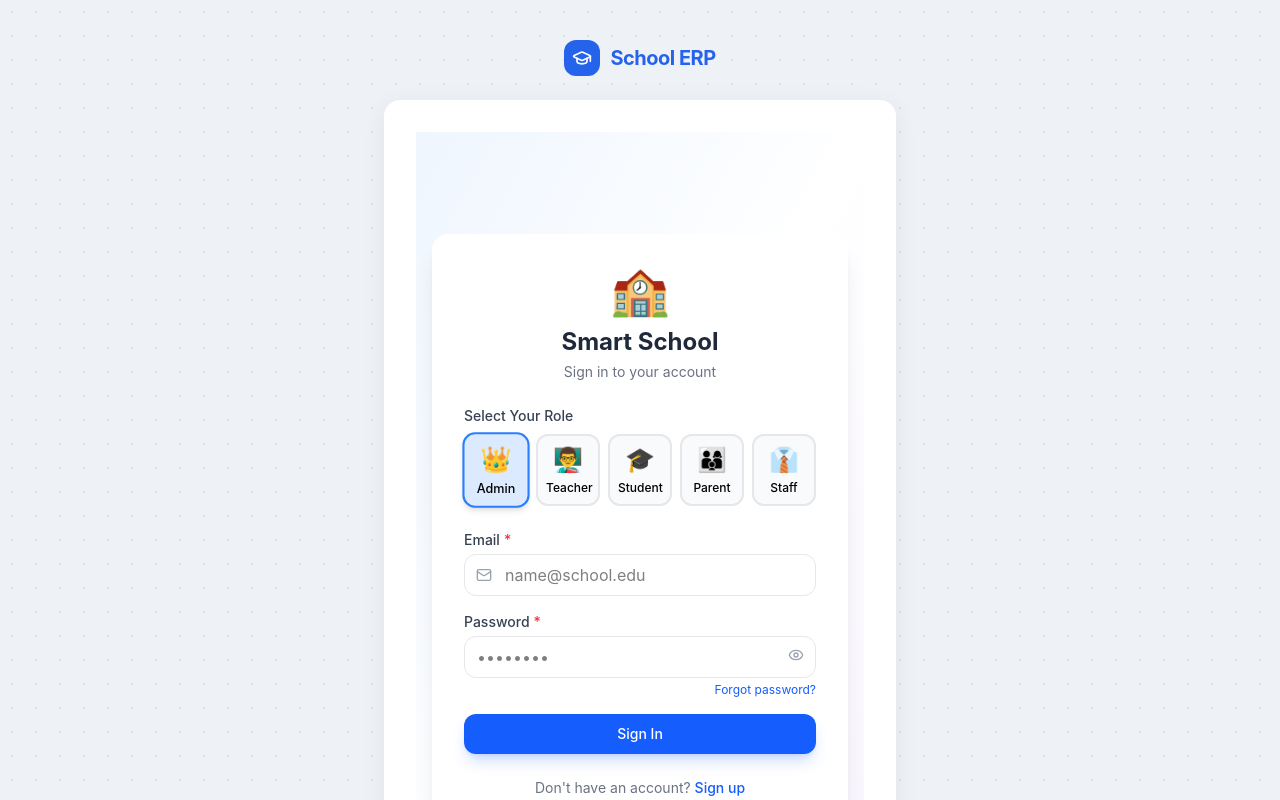
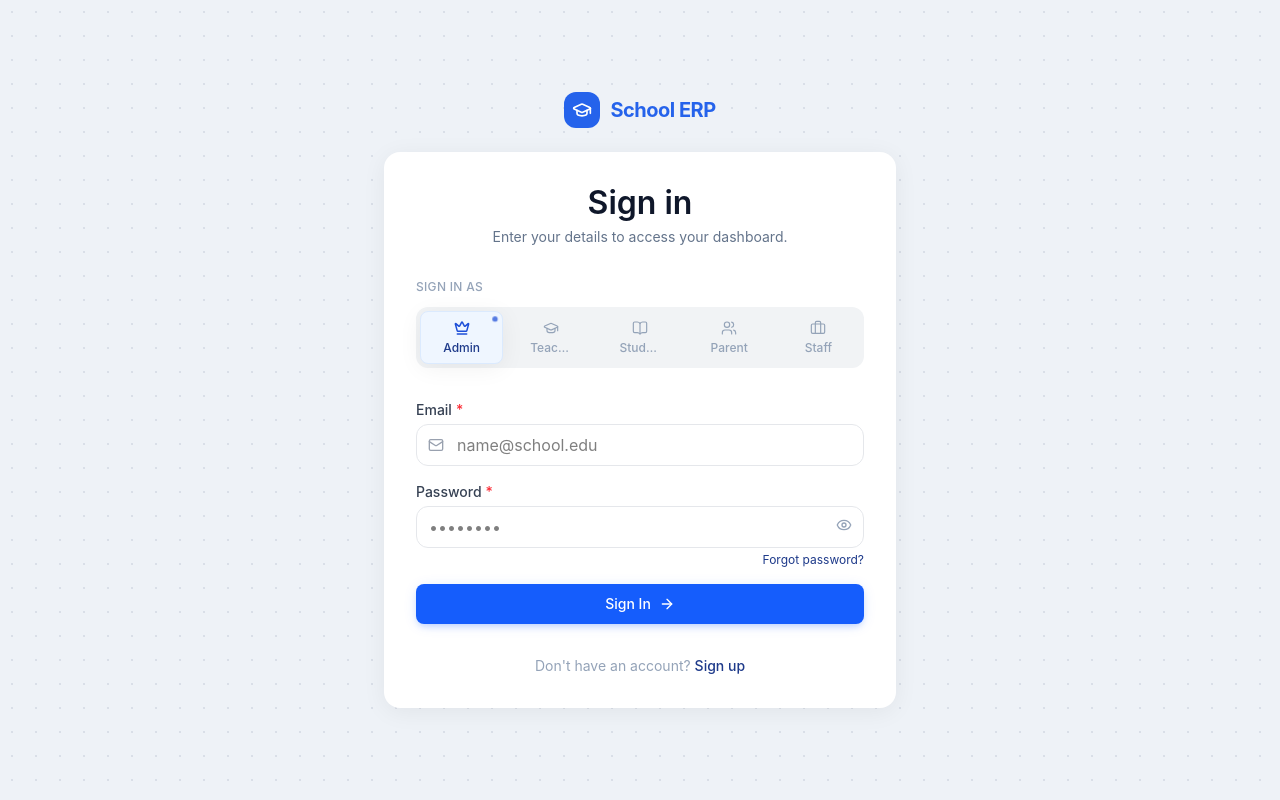
Before and after one commit to HJ4561/nexgen-ai-school, a React (Vite) app: page /login in a window 1280 px wide. Shown: the top 800 px of the page. Built offline with nearby package versions, Linux system fonts and the light colour scheme.

Commit message:
Fix: login and Register page

```diff
--- a/src/modules/auth/pages/Login.jsx
+++ b/src/modules/auth/pages/Login.jsx
@@ -2,7 +2,17 @@
 import { useState } from 'react';
 import { useDispatch, useSelector } from 'react-redux';
 import { Link } from 'react-router-dom';
-import { Mail, Eye, EyeOff } from 'lucide-react';
+import {
+  Mail,
+  Eye,
+  EyeOff,
+  Crown,
+  GraduationCap,
+  BookOpen,
+  Users,
+  Briefcase,
+  ArrowRight,
+} from 'lucide-react';
 
 import Button from '@/components/ui/Button';
 import Input from '@/components/ui/Input';
@@ -15,6 +25,60 @@ const ROLES = [
   { value: 'parent', label: 'Parent', icon: '👨‍👩‍👦' },
   { value: 'staff', label: 'Staff', icon: '👔' },
 ];
+
+// Presentational-only — same ROLES values/labels drive functionality.
+const ROLE_ICONS = {
+  admin: Crown,
+  teacher: GraduationCap,
+  student: BookOpen,
+  parent: Users,
+  staff: Briefcase,
+};
+
+// Maps each role onto its token set from the @theme block.
+// Staff falls back to brand-secondary since no staff-* tokens exist yet.
+const ROLE_STYLES = {
+  admin: {
+    light: 'bg-admin-light',
+    border: 'border-admin-border',
+    text: 'text-admin-text',
+    icon: 'text-admin-primary',
+    dot: 'bg-admin-primary',
+    btn: 'bg-admin-primary hover:bg-admin-hover',
+  },
+  teacher: {
+    light: 'bg-teacher-light',
+    border: 'border-teacher-border',
+    text: 'text-teacher-text',
+    icon: 'text-teacher-primary',
+    dot: 'bg-teacher-primary',
+    btn: 'bg-teacher-primary hover:bg-teacher-hover',
+  },
+  student: {
+    light: 'bg-student-light',
+    border: 'border-student-border',
+    text: 'text-student-text',
+    icon: 'text-student-primary',
+    dot: 'bg-student-primary',
+    btn: 'bg-student-primary hover:bg-student-hover',
+  },
+  parent: {
+    light: 'bg-parent-light',
+    border: 'border-parent-border',
+    text: 'text-parent-text',
+    icon: 'text-parent-primary',
+    dot: 'bg-parent-primary',
+    btn: 'bg-parent-primary hover:bg-parent-hover',
+  },
+  staff: {
+    light: 'bg-brand-secondary/10',
+    border: 'border-brand-secondary/30',
+    text: 'text-brand-secondary',
+    icon: 'text-brand-secondary',
+    dot: 'bg-brand-secondary',
+    btn: 'bg-brand-secondary hover:opacity-90',
+  },
+};
 
 function Login() {
   const dispatch = useDispatch();
@@ -49,43 +113,60 @@ function Login() {
     }
   };
 
+  const activeStyle = ROLE_STYLES[selectedRole];
+
   return (
-    <div className="min-h-screen flex items-center justify-center bg-gradient-to-br from-blue-50 via-white to-purple-50 p-4">
-      <div className="w-full max-w-md bg-white rounded-2xl shadow-xl p-8 space-y-6">
+    <div className="w-full max-w-md mx-auto space-y-8 font-sans">
       <div className="text-center">
-          <div className="text-5xl mb-3">🏫</div>
-          <h2 className="text-2xl font-bold text-gray-800">Smart School</h2>
-          <p className="text-sm text-gray-500 mt-1">Sign in to your account</p>
+  <h2 className="text-3xl font-semibold text-text-primary">Sign in</h2>
+  <p className="text-sm text-text-secondary mt-1">
+    Enter your details to access your dashboard.
+  </p>
 </div>
 
-        {/* Role Selection */}
+      {/* Role selector */}
       <div>
-          <label className="block text-sm font-medium text-gray-700 mb-2">
-            Select Your Role
+        <label className="block text-xs font-medium tracking-wide uppercase text-text-muted mb-3">
+          Sign in as
         </label>
-          <div className="grid grid-cols-5 gap-2">
-            {ROLES.map((role) => (
+        <div className="grid grid-cols-5 gap-1.5 p-1 bg-surface-muted rounded-card">
+          {ROLES.map((role) => {
+            const Icon = ROLE_ICONS[role.value];
+            const style = ROLE_STYLES[role.value];
+            const active = selectedRole === role.value;
+            return (
               <button
                 key={role.value}
                 type="button"
                 onClick={() => setSelectedRole(role.value)}
                 className={`
-                  p-2 rounded-xl border-2 text-center transition-all duration-200
-                  ${selectedRole === role.value
-                    ? 'bg-blue-100 border-blue-500 shadow-md scale-105'
-                    : 'bg-gray-50 border-gray-200 hover:bg-gray-100'
+                  relative flex flex-col items-center gap-1 py-2.5 rounded-button
+                  text-xs font-medium leading-tight transition-all duration-200 border
+                  ${active
+                    ? `${style.light} ${style.border} ${style.text} shadow-soft`
+                    : 'bg-transparent border-transparent text-text-muted hover:text-text-secondary'
                   }
                 `}
               >
-                <div className="text-2xl">{role.icon}</div>
-                <div className="text-xs font-medium mt-1">{role.label}</div>
+                {active && (
+                  <span
+                    className={`absolute top-1 right-1 w-1.5 h-1.5 rounded-full ${style.dot} animate-pulse-dot`}
+                  />
+                )}
+                <Icon
+                  size={16}
+                  strokeWidth={active ? 2.25 : 1.75}
+                  className={active ? style.icon : ''}
+                />
+                <span className="truncate max-w-full">{role.label}</span>
               </button>
-            ))}
+            );
+          })}
         </div>
       </div>
 
       {error && (
-          <div className="bg-red-50 border border-red-200 text-red-600 px-4 py-3 rounded-lg text-sm">
+        <div className="bg-danger-bg border border-danger/20 text-danger-text px-4 py-3 rounded-input text-sm">
           {error}
         </div>
       )}
@@ -114,7 +195,7 @@ function Login() {
               <button
                 type="button"
                 onClick={() => setShowPassword((v) => !v)}
-                  className="text-gray-400 hover:text-gray-600 transition-colors"
+                className="text-text-muted hover:text-text-secondary transition-colors"
                 tabIndex={-1}
               >
                 {showPassword ? <EyeOff size={16} /> : <Eye size={16} />}
@@ -126,29 +207,39 @@ function Login() {
           <div className="flex justify-end">
             <Link
               to="/forgot-password"
-                className="text-xs text-blue-600 hover:text-blue-800 transition-colors"
+              className={`text-xs ${activeStyle.text} hover:opacity-80 transition-opacity`}
             >
               Forgot password?
             </Link>
           </div>
         </div>
 
-          <Button type="submit" fullWidth disabled={loading}>
-            {loading ? 'Signing in...' : 'Sign In'}
+        <Button
+          type="submit"
+          fullWidth
+          disabled={loading}
+          className={`!rounded-button !shadow-soft transition-colors ${activeStyle.btn}`}
+        >
+          {loading ? (
+            'Signing in...'
+          ) : (
+            <span className="flex items-center justify-center gap-2">
+              Sign In <ArrowRight size={16} />
+            </span>
+          )}
         </Button>
       </form>
 
-        <p className="text-center text-sm text-gray-500">
+      <p className="text-center text-sm text-text-muted">
         Don't have an account?{' '}
         <Link
           to="/register"
-            className="font-medium text-blue-600 hover:text-blue-800 transition-colors"
+          className={`font-medium ${activeStyle.text} hover:opacity-80 transition-opacity`}
         >
           Sign up
         </Link>
       </p>
     </div>
-    </div>
   );
 }
 
--- a/src/modules/auth/pages/Register.jsx
+++ b/src/modules/auth/pages/Register.jsx
@@ -266,12 +266,12 @@ function Register() {
   return (
     <div className="space-y-6">
       {/* Header */}
-      <div>
-        <h2 className="text-2xl font-bold text-text-primary">Create account</h2>
-        <p className="mt-1 text-sm text-text-secondary">
-          Select your role, fill in your details, and wait for admin approval.
-        </p>
-      </div>
+<div className="text-center">
+  <h2 className="text-2xl font-bold text-text-primary">Create account</h2>
+  <p className="mt-1 text-sm text-text-secondary">
+    Select your role, fill in your details, and wait for admin approval.
+  </p>
+</div>
 
       {/* Role selector cards */}
       <div className="grid grid-cols-3 gap-3">
```
Lines whose indentation alone changed are shown as unchanged.
